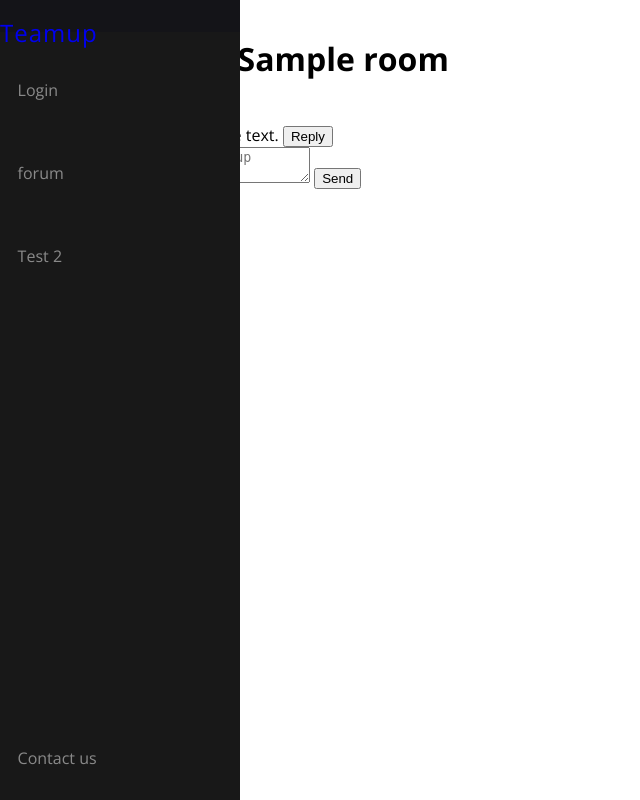
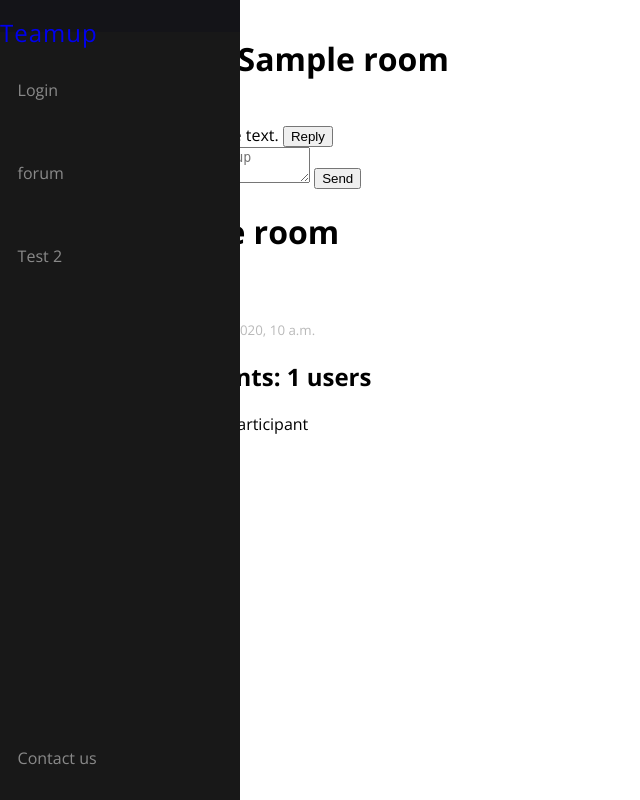
Before and after one commit to Amiram1544/Teamup, a Django app: template chatrooms/templates/chatrooms/room.html in a window 1280 px wide. Shown: the whole page, without its empty margins (0-640 px from the left). Run offline with Django 5.2, Linux system fonts and the light colour scheme; tables that the repository leaves empty hold one stand-in row (values such as "Sample post"); the template is opened without the code that fills it: values that come from a table or form of the project are taken from there, most other values are stand-ins (such as "Sample title", 1, 10 or a date in 2020).

Commit message:
Add: Initial the Info page of rooms.

```diff
--- a/chatrooms/templates/chatrooms/room.html
+++ b/chatrooms/templates/chatrooms/room.html
@@ -24,6 +24,7 @@
             {% endfor %}
         </div>
 
+        <!-- Comment section -->
         <div class="comment-section">
             <form action="" method="post">
                 {% csrf_token %}
@@ -44,11 +45,32 @@
         </div>
     </div>
 
+    <!-- Info Page when clicked on room name -->
     <div class="room-info">
         <div class="room-info-header">
-
+            <h1>{{ rooms.name }}</h1>
+            <h4 style="color: #979797;">{{ rooms.description }}</h4>
+            <small style="color:rgb(185, 185, 185);">Created: {{ rooms.created }}</small>
         </div>
 
+        <div class="room-info-participants">
+            <h2>Participants: <strong>{{ participants.count }} users</strong></h2>
+
+            {% for participant in participants %}
+                <div class="participants-contianer">
+                    <ul class="participants-list">
+                        <a href="#" style="text-decoration: none; color: black;">
+                            <li>
+                                {{ participant }}
+                            </li>
+                        </a>
+                    </ul>
+                </div>
+
+            {% endfor %}
+
+            <!-- Don't forget the Front-end of this part (Vital)-->
+        </div>
     </div>
 
 
```
